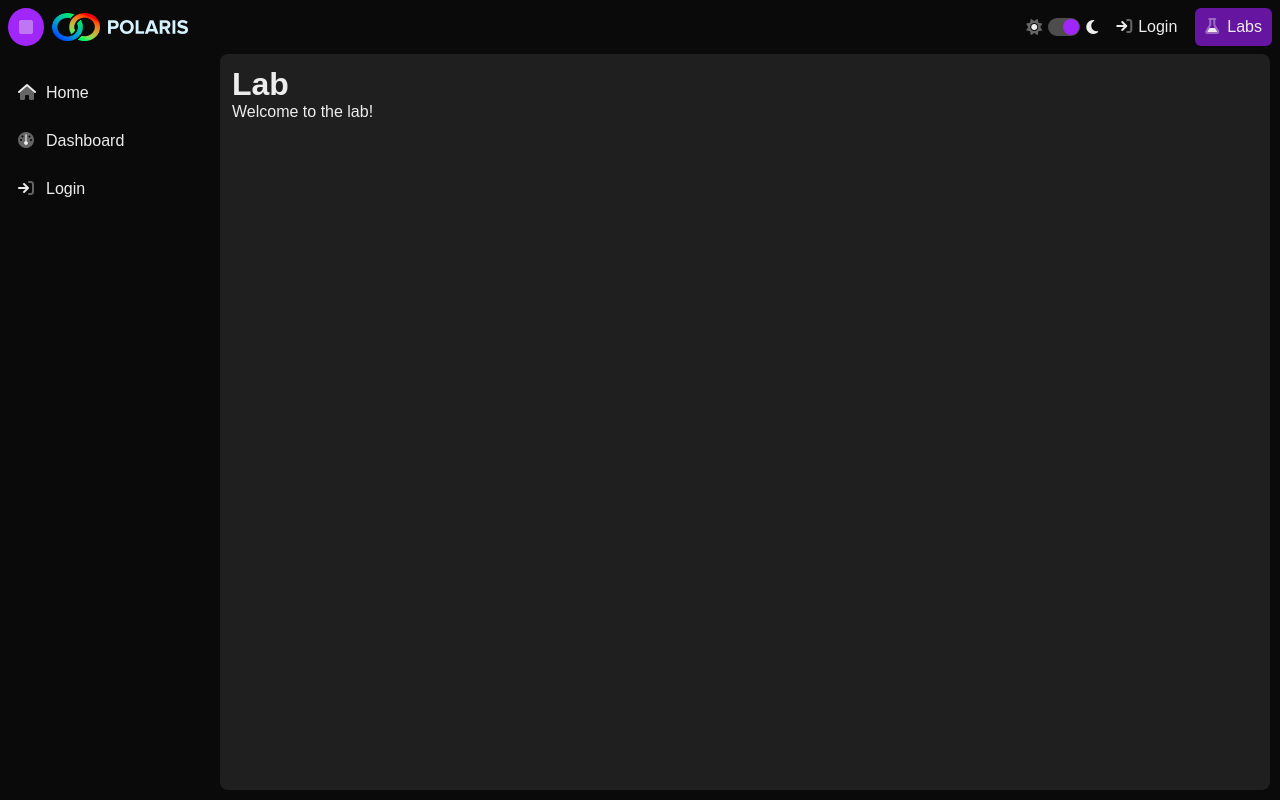
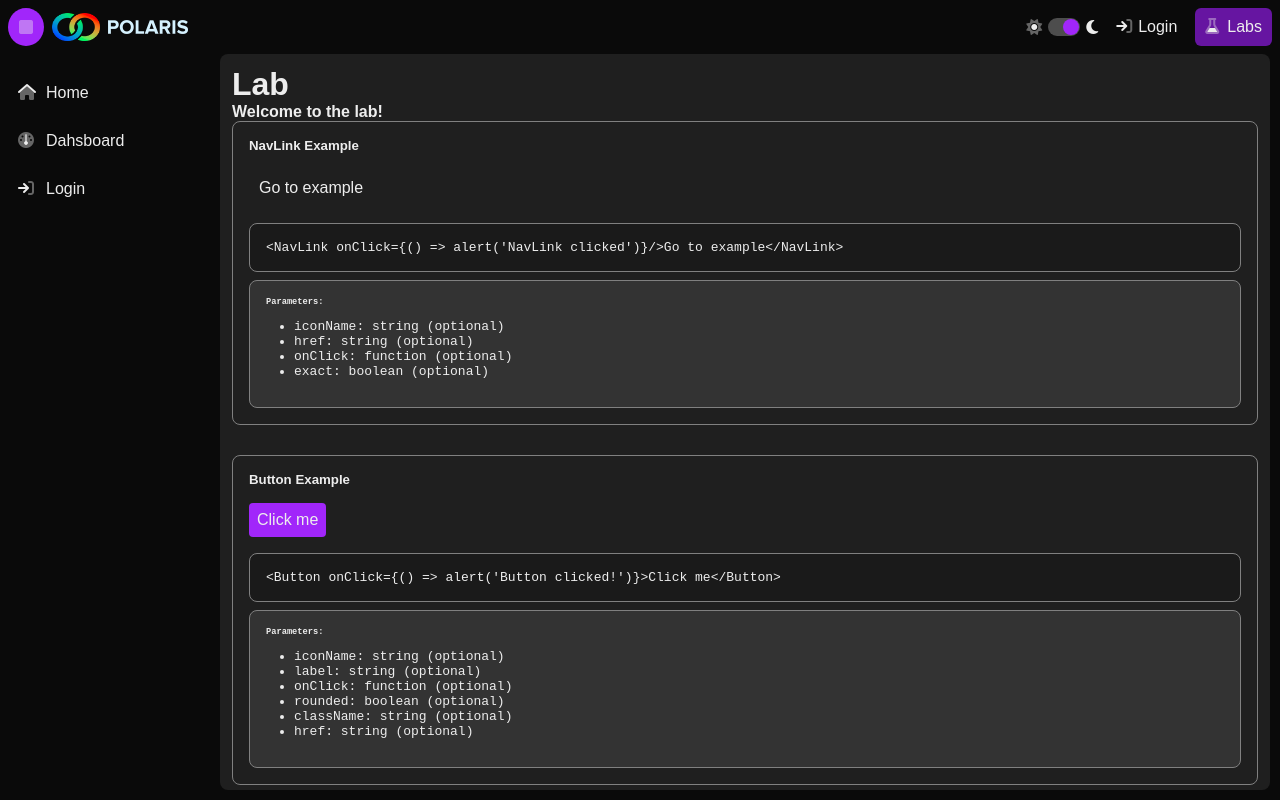
Before and after one commit to neofuture/polaris-nextjs, a Next.js app: page /lab in a window 1280 px wide. Built offline with nearby package versions, Linux system fonts and the light colour scheme; no server answers.

Commit message:
Labs updated and button and NavLink refactored

```diff
--- /dev/null
+++ b/src/app/lab/lab.module.css
@@ -0,0 +1,35 @@
+.section {
+    margin-bottom: 30px;
+    padding: 16px;
+    border: 1px solid var(--grey-50);
+    border-radius: 8px;
+}
+
+.documentationBox {
+    background-color: var(--grey-10);
+    padding: 16px;
+    border: 1px solid var(--grey-50);
+    border-radius: 8px;
+    margin-top: 16px;
+    font-family: monospace;
+    white-space: pre-wrap;
+}
+
+.parametersBox {
+    background-color: var(--grey-20);
+    padding: 16px;
+    border: 1px solid var(--grey-50);
+    border-radius: 8px;
+    margin-top: 8px;
+    font-family: monospace;
+    white-space: pre-wrap;
+}
+
+.section h5 {
+    margin-bottom: 16px;
+}
+
+.section ul {
+    margin-left:16px;
+    padding:12px;
+}
--- a/src/app/lab/page.tsx
+++ b/src/app/lab/page.tsx
@@ -1,8 +1,75 @@
+"use client";
+
+import React, { useState } from 'react';
+import Toggle from '@/components/microcomponents/toggle/toggle.component';
+import NavLink from '@/components/microcomponents/nav-link/nav-link.component';
+import Button from '@/components/microcomponents/button/button.component';
+import styles from './lab.module.css';
+
 export default function Lab() {
+    const [toggleState, setToggleState] = useState(false);
+
+    const handleToggle = () => {
+        setToggleState(!toggleState);
+    };
+
     return (
-        <div>
+        <div className={styles['container']}>
             <h1>Lab</h1>
-            <p>Welcome to the lab!</p>
+            <h4>Welcome to the lab!</h4>
+            <div className={styles.section}>
+                <h5>NavLink Example</h5>
+                <NavLink onClick={() => alert('NavLink clicked')}>Go to example</NavLink>
+                <div className={styles.documentationBox}>
+                    {`<NavLink onClick={() => alert('NavLink clicked')}/>Go to example</NavLink>`}
+                </div>
+                <div className={styles.parametersBox}>
+                    <h6>Parameters:</h6>
+                    <ul>
+                        <li><code>iconName</code>: string (optional)</li>
+                        <li><code>href</code>: string (optional)</li>
+                        <li><code>onClick</code>: function (optional)</li>
+                        <li><code>exact</code>: boolean (optional)</li>
+                    </ul>
+                </div>
+            </div>
+
+            <div className={styles.section}>
+                <h5>Button Example</h5>
+                <Button onClick={() => alert('Button clicked!')}>Click me</Button>
+                <div className={styles.documentationBox}>
+                    {`<Button onClick={() => alert('Button clicked!')}>Click me</Button>`}
+                </div>
+                <div className={styles.parametersBox}>
+                    <h6>Parameters:</h6>
+                    <ul>
+                        <li><code>iconName</code>: string (optional)</li>
+                        <li><code>label</code>: string (optional)</li>
+                        <li><code>onClick</code>: function (optional)</li>
+                        <li><code>rounded</code>: boolean (optional)</li>
+                        <li><code>className</code>: string (optional)</li>
+                        <li><code>href</code>: string (optional)</li>
+                    </ul>
+                </div>
+            </div>
+
+            <div className={styles.section}>
+                <h5>Toggle Example</h5>
+                <Toggle initialState={false} onToggle={handleToggle} viewStateOn='On' viewStateOff='Off'/>
+                <div className={styles.documentationBox}>
+                    {`<Toggle initialState={false} onToggle={handleToggle} viewStateOn='On' viewStateOff='Off' />`}
+                </div>
+                <div className={styles.parametersBox}>
+                    <h6>Parameters:</h6>
+                    <ul>
+                        <li><code>initialState</code>: boolean</li>
+                        <li><code>onToggle</code>: function</li>
+                        <li><code>viewStateOn</code>: string (optional)</li>
+                        <li><code>viewStateOff</code>: string (optional)</li>
+                    </ul>
+                </div>
+            </div>
+
         </div>
     );
 }
--- a/src/app/user/login/page.tsx
+++ b/src/app/user/login/page.tsx
@@ -15,7 +15,7 @@ const Login = () => {
                 <h1>Already Logged In</h1>
                 <p>You are already logged in.</p>
 
-                <Button label="Logout" onClick={logout} iconName='fa-sign-out'/>
+                <Button onClick={logout} iconName='fa-sign-out'>Logout</Button>
             </div>
         );
     }
@@ -24,7 +24,7 @@ const Login = () => {
         <div>
             <h1>Login</h1>
             <p>Welcome to the login!</p>
-            <Button label="Login" onClick={login} iconName={'fa-sign-in'}/>
+            <Button onClick={login} iconName={'fa-sign-in'}>Login</Button>
         </div>
     );
 };
--- a/src/components/microcomponents/button/button.component.tsx
+++ b/src/components/microcomponents/button/button.component.tsx
@@ -5,14 +5,14 @@ import styles from './button.module.css';
 
 interface ButtonProps {
     iconName?: string;
-    label?: string;
     onClick?: () => void;
     rounded?: boolean;
     className?: string;
     href?: string;
+    children?: React.ReactNode;
 }
 
-const Button: React.FC<ButtonProps> = ({ iconName, label, onClick, rounded, className, href }) => {
+const Button: React.FC<ButtonProps> = ({ iconName, onClick, rounded, className, href, children }) => {
     const handleClick = () => {
         if (onClick) {
             onClick();
@@ -26,7 +26,7 @@ const Button: React.FC<ButtonProps> = ({ iconName, label, onClick, rounded, clas
         <button onClick={handleClick} className={`${styles.button} ${rounded ? styles.rounded : ''} ${className || ''}`}>
             {iconName && (
                 <>
-                    {label ? (
+                    {children ? (
                         <div className={styles['button__icon-wrapper']}>
                             <i className={`fad ${iconName} ${styles.icon}`} />
                         </div>
@@ -35,8 +35,8 @@ const Button: React.FC<ButtonProps> = ({ iconName, label, onClick, rounded, clas
                     )}
                 </>
             )}
-            {label && (
-                <span>{label}</span>
+            {children && (
+                <span>{children}</span>
             )}
         </button>
     );
--- a/src/components/microcomponents/nav-link/nav-link.component.tsx
+++ b/src/components/microcomponents/nav-link/nav-link.component.tsx
@@ -7,13 +7,13 @@ import { usePathname } from 'next/navigation';
 
 interface NavLinkProps {
     iconName?: string;
-    label: string;
     href?: string;
     onClick?: () => void;
     exact?: boolean;
+    children: React.ReactNode;
 }
 
-const NavLink: React.FC<NavLinkProps> = ({ iconName, label, href, onClick, exact = false }) => {
+const NavLink: React.FC<NavLinkProps> = ({ iconName, href, onClick, exact = false, children }) => {
     const [active, setActive] = useState(false);
     const pathname = usePathname();
 
@@ -29,7 +29,7 @@ const NavLink: React.FC<NavLinkProps> = ({ iconName, label, href, onClick, exact
         <Link href={href} onClick={onClick} className={className}>
             {iconName && (
                 <>
-                    {label ? (
+                    {children ? (
                         <div className={styles['button__icon-wrapper']}>
                             <i className={`fad ${iconName} ${styles.icon}`} />
                         </div>
@@ -38,13 +38,13 @@ const NavLink: React.FC<NavLinkProps> = ({ iconName, label, href, onClick, exact
                     )}
                 </>
             )}
-            {label && <span>{label}</span>}
+            {children && <span>{children}</span>}
         </Link>
     ) : (
         <div onClick={onClick} className={className}>
             {iconName && (
                 <>
-                    {label ? (
+                    {children ? (
                         <div className={styles['button__icon-wrapper']}>
                             <i className={`fad ${iconName} ${styles.icon}`} />
                         </div>
@@ -53,7 +53,7 @@ const NavLink: React.FC<NavLinkProps> = ({ iconName, label, href, onClick, exact
                     )}
                 </>
             )}
-            {label && <span>{label}</span>}
+            {children && <span>{children}</span>}
         </div>
     );
 }
--- a/src/components/microcomponents/toggle/toggle.component.tsx
+++ b/src/components/microcomponents/toggle/toggle.component.tsx
@@ -1,12 +1,16 @@
+"use client";
+
 import React, { useEffect, useState } from 'react';
 import styles from './toggle.module.css';
 
 interface ToggleProps {
     initialState: boolean;
     onToggle: () => void;
+    viewStateOn?: string;
+    viewStateOff?: string;
 }
 
-const Toggle: React.FC<ToggleProps> = ({ initialState, onToggle }) => {
+const Toggle: React.FC<ToggleProps> = ({ initialState, onToggle, viewStateOn, viewStateOff }) => {
     const [isToggled, setIsToggled] = useState(initialState);
 
     useEffect(() => {
@@ -19,8 +23,13 @@ const Toggle: React.FC<ToggleProps> = ({ initialState, onToggle }) => {
     };
 
     return (
-        <div className={styles.toggle} onClick={handleToggle}>
-            <div className={`${styles.switch} ${isToggled ? styles.toggled : ''}`} />
+        <div className={styles.toggleContainer}>
+            <div className={styles.toggle} onClick={handleToggle}>
+                <div className={`${styles.switch} ${isToggled ? styles.toggled : ''}`} />
+            </div>
+            {viewStateOn && viewStateOff && (
+                <span className={styles.label}>{isToggled ? viewStateOn : viewStateOff}</span>
+            )}
         </div>
     );
 };
--- a/src/components/microcomponents/toggle/toggle.module.css
+++ b/src/components/microcomponents/toggle/toggle.module.css
@@ -24,3 +24,14 @@
     left: 15px;
     background-color: var(--light-primary)
 }
+
+.toggleContainer {
+    display: flex;
+    align-items: center;
+}
+
+.label {
+    margin-left: 8px;
+    font-size: 14px;
+    color: var(--foreground-main);
+}
--- a/src/components/sidebar/sidebar.component.tsx
+++ b/src/components/sidebar/sidebar.component.tsx
@@ -27,19 +27,19 @@ const Sidebar: React.FC = () => {
                 <nav>
                     <ul className={styles['sidebar__nav-list']}>
                         <li className={styles['sidebar__nav-list-item']}>
-                            <NavLink iconName="fa-home" label="Home" href="/" exact={true}/>
+                            <NavLink iconName="fa-home" href="/" exact={true}>Home</NavLink>
                         </li>
                         <li className={styles['sidebar__nav-list-item']}>
-                            <NavLink iconName="fa-dashboard" label="Dashboard" href="/dashboard"/>
+                            <NavLink iconName="fa-dashboard" href="/dashboard">Dahsboard</NavLink>
                         </li>
                         {!isLoggedIn && (
                             <li className={styles['sidebar__nav-list-item']}>
-                                <NavLink iconName="fa-sign-in" label="Login" href="/user/login"/>
+                                <NavLink iconName="fa-sign-in" href="/user/login">Login</NavLink>
                             </li>
                         )}
                         {isLoggedIn && (
                             <li className={styles['sidebar__nav-list-item']}>
-                                <NavLink iconName="fa-user" label="Profile" href="/user/profile"/>
+                                <NavLink iconName="fa-user" href="/user/profile">Profile</NavLink>
                             </li>
                         )}
                     </ul>
--- a/src/hoc/with-auth.tsx
+++ b/src/hoc/with-auth.tsx
@@ -15,7 +15,7 @@ const withAuth = <P extends object>(WrappedComponent: React.ComponentType<P>) =>
                 <div>
                     <h1>Not Authorised</h1>
                     <p>You need to log in to view this page.</p>
-                    <Button label="Login" href="/user/login" iconName='fa-sign-in'/>
+                    <Button href="/user/login" iconName='fa-sign-in'>Login</Button>
                 </div>
             );
         }
```
Also changed, not shown: src/components/top-navigation/top-navigation.component.tsx (+4 -4 lines).
